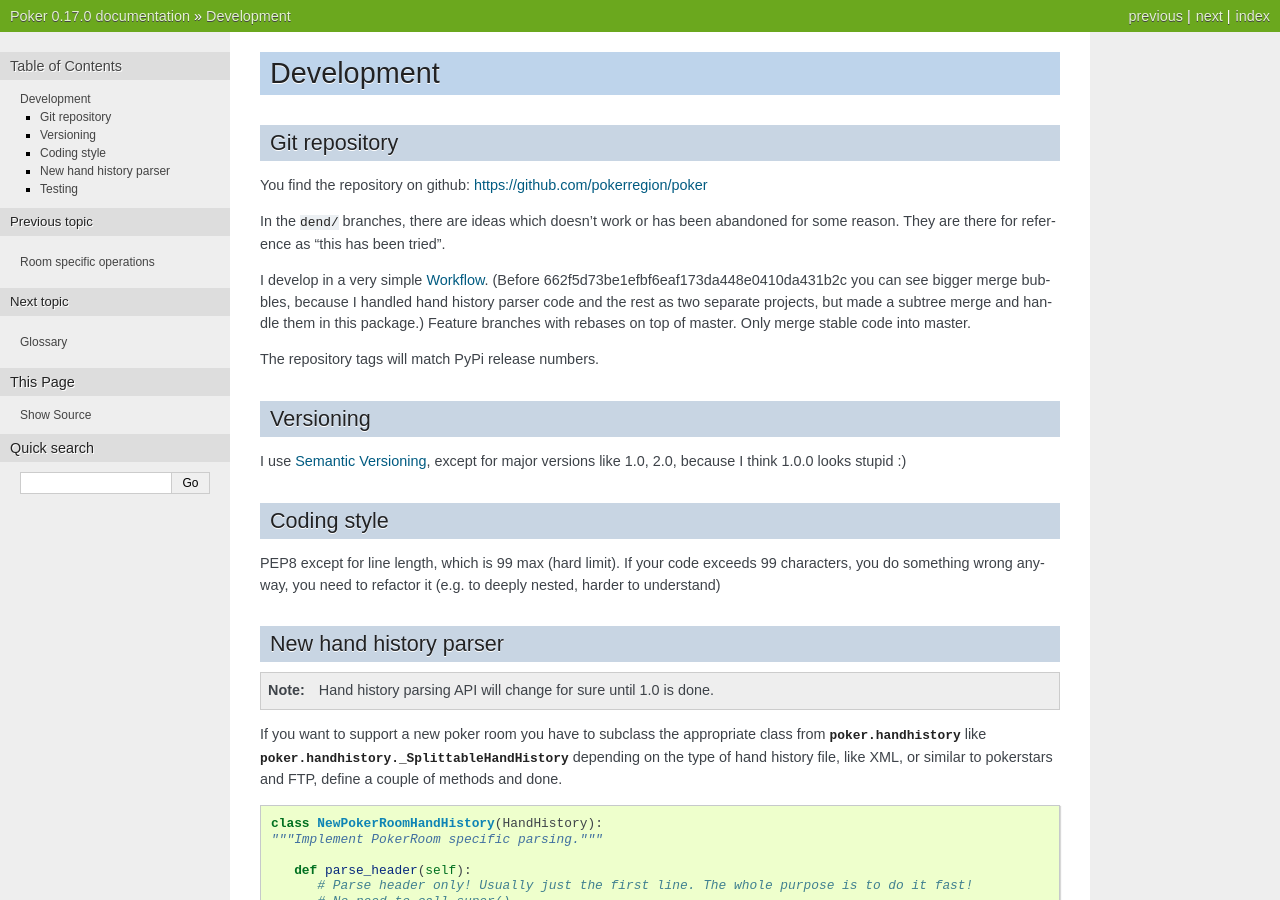
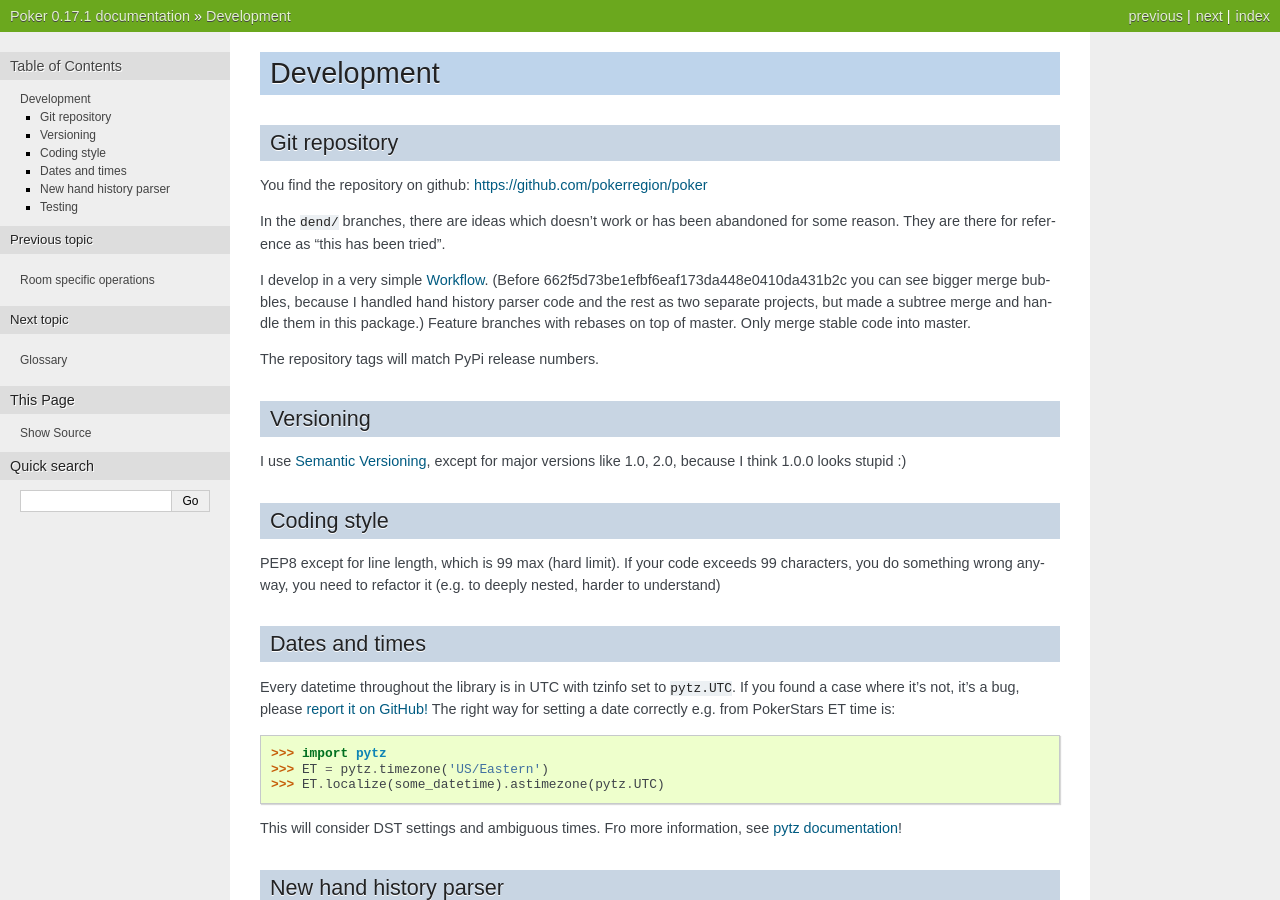
Before and after one commit to pokerregion/poker, a Sphinx documentation site: the page built from docs/development.rst, in a window 1280 px wide and 900 px high. Built offline with Sphinx 7.4.7, drawn with Linux system fonts in a browser that asks for light colours; some of the changed text lies outside the part shown.

Commit message:
Apparently, timestamps are calculated from UTC,
so it's a fixed value in any timezone.
This commit fixes failing test in different localtime.

```diff
--- a/docs/development.rst
+++ b/docs/development.rst
@@ -34,6 +34,21 @@ PEP8 except for line length, which is 99 max (hard limit).
 If your code exceeds 99 characters, you do something wrong anyway, you need to refactor it
 (e.g. to deeply nested, harder to understand)
 
+
+Dates and times
+---------------
+
+Every datetime throughout the library is in UTC with tzinfo set to ``pytz.UTC``.
+If you found a case where it's not, it's a bug, please `report it on GitHub!`_
+The right way for setting a date correctly e.g. from PokerStars ET time is:
+
+.. code-block:: python
+
+   >>> import pytz
+   >>> ET = pytz.timezone('US/Eastern')
+   >>> ET.localize(some_datetime).astimezone(pytz.UTC)
+
+This will consider DST settings and ambiguous times. Fro more information, see `pytz documentation`_!
 
 
 New hand history parser
@@ -115,3 +130,5 @@ from the poker module directory and `pytest`_ will automatically pick up all uni
 .. _pytest: http://pytest.org/
 .. _Workflow: https://guides.github.com/introduction/flow/index.html
 .. _Semantic Versioning: http://semver.org/
+.. _report it on GitHub!: https://github.com/pokerregion/poker/issues/new?title=Incorrect+datetime
+.. _pytz documentation: http://pytz.sourceforge.net/#localized-times-and-date-arithmetic
--- a/poker/__init__.py
+++ b/poker/__init__.py
@@ -1,5 +1,5 @@
 
-__version__ = '0.17.0'
+__version__ = '0.17.1'
 
 from poker.card import Suit, Rank, Card, FACE_RANKS, BROADWAY_RANKS
 from poker.hand import Shape, Hand, Combo, Range, PAIR_HANDS, OFFSUIT_HANDS, SUITED_HANDS
--- a/setup.py
+++ b/setup.py
@@ -20,7 +20,7 @@ entry_points = """\
 
 setup(
     name = 'poker',
-    version = '0.17.0',
+    version = '0.17.1',
     description = 'Poker Framework',
     classifiers = [
         "Intended Audience :: Developers",
```
Also changed, not shown: docs/room.rst (+0 -7 lines), 2 other files.
